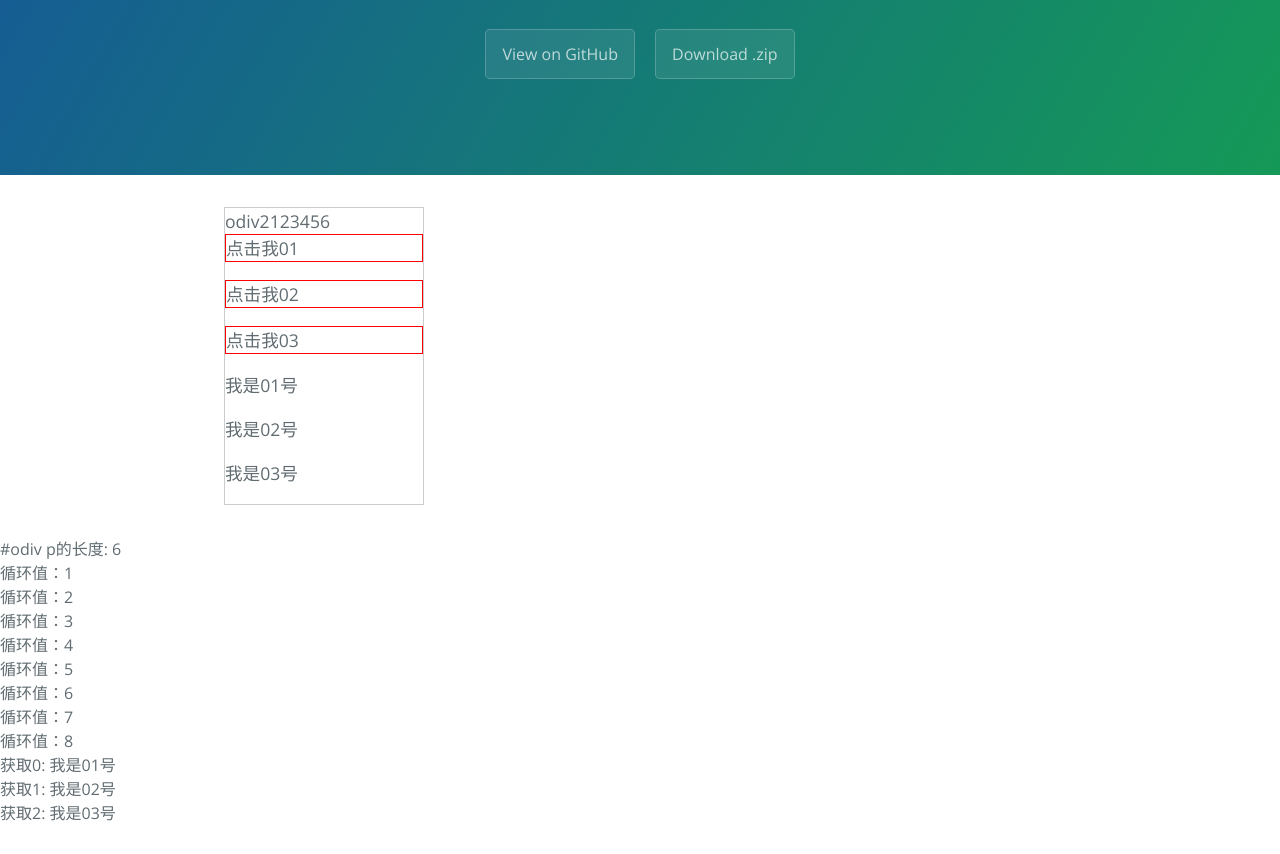
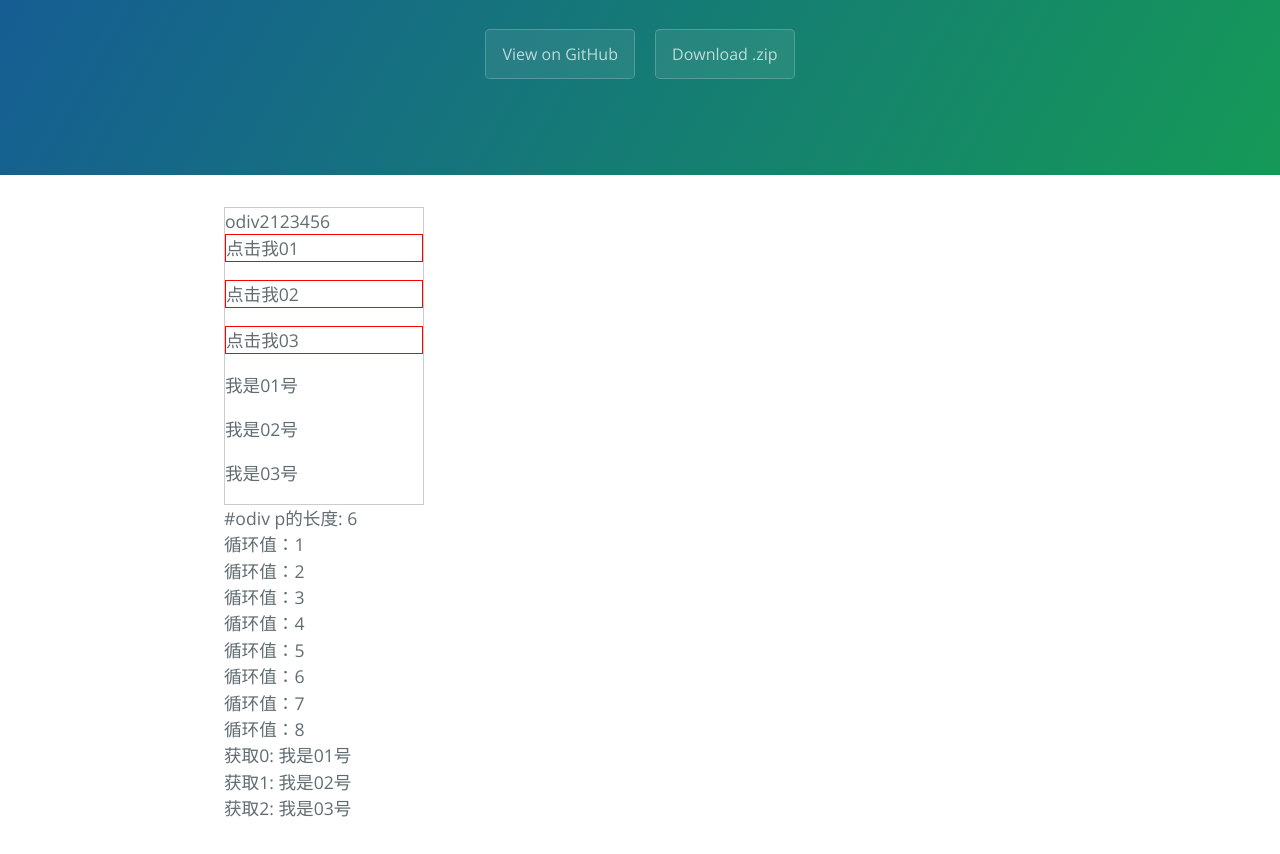
Before and after one commit to singod/jeQuery, a plain HTML site: page index.html in a window 1280 px wide. Shown: the part 238-1092 px from the top of the page. Before the commit the page ends 1063 px from the top, so only its background shows below. Drawn offline with nearby package versions, Linux system fonts and the light colour scheme.

Commit message:
Update index.html

```diff
--- a/index.html
+++ b/index.html
@@ -39,23 +39,25 @@
               <p class="pdiv">我是03号</p>
         </div>
     </div>
-
+    <div id="lens"></div>
+    <div id="num"></div>
+    <div id="gettext"></div>
     </section>
 
 <script>
 
 	var len = Je("#odiv p").size();
 
-	document.write("#odiv p的长度: "+len+'<br/>')
-    Je.each([1,2,3,4,5,6,7,8],function(i,val){
-		document.write("循环值："+val+'<br/>')
+	Je("#lens").append("#odiv p的长度: "+len+'<br/>')
+        Je.each([1,2,3,4,5,6,7,8],function(i,val){
+		Je("#num").append("循环值："+val+'<br/>')
 	})
 	Je("#odiv .odiv2 p").on("click",function(){
 		alert(Je(this).text())
 	})
 	Je("#odiv .odiv2").find("p").css({'border':'1px red solid'})
 	Je("#odiv .odiv3 p").each(function(i, val){
-		document.write("获取"+i+": "+Je(this).text()+'<br/>')
+		Je("#gettext").append("获取"+i+": "+Je(this).text()+'<br/>')
 	})
 	Je("#odiv").width("200px")
 </script>
```
